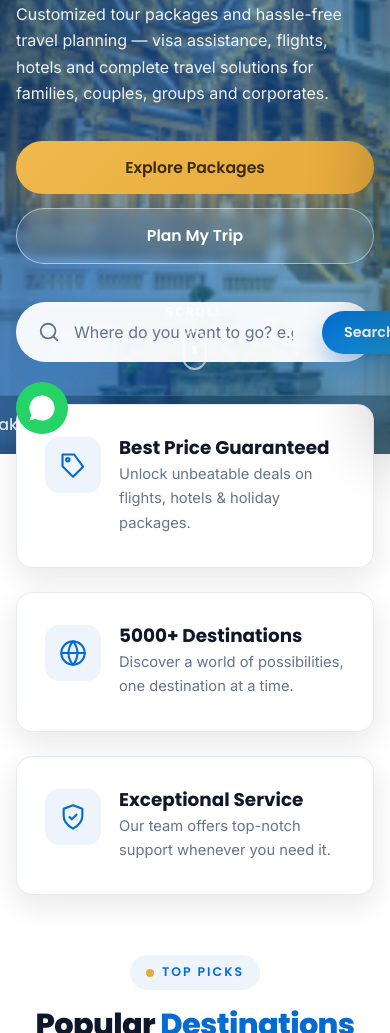
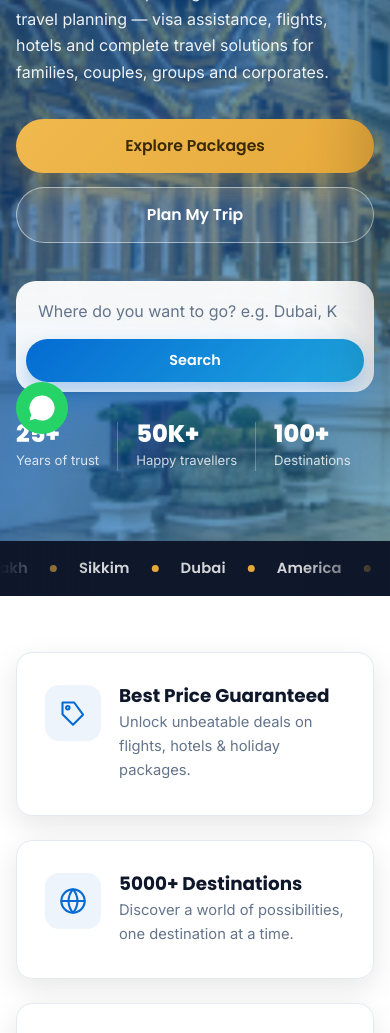
Before and after one commit to Arunendra21/vandana-travel-experts, a plain HTML site: page index.html in a window 390 px wide. Shown: the part 390-1423 px from the top of the page. Drawn offline with Linux system fonts and the light colour scheme.

Commit message:
Polish: fix hero/feature overlap, add animations, improve responsiveness
- Move destination strip out of hero into its own clean band (no more
  feature cards overlapping the scrolling tags / scroll indicator)
- Add hero entrance stagger, hero stat row, soft glow, floating media,
  animated section-title underlines
- Clip horizontal overflow at html level; stack hero search on mobile
- Reveal failsafe so content is never left hidden
- Contact: remove temporarily-closed Vashi office; point map to 1604, 16th Floor

Co-Authored-By: Claude Opus 4.8 <noreply@anthropic.com>

```diff
--- a/assets/css/style.css
+++ b/assets/css/style.css
@@ -43,7 +43,7 @@
 
 /* ---------- Reset ---------- */
 * { margin: 0; padding: 0; box-sizing: border-box; }
-html { scroll-behavior: smooth; -webkit-text-size-adjust: 100%; }
+html { scroll-behavior: smooth; -webkit-text-size-adjust: 100%; overflow-x: hidden; }
 body {
   font-family: var(--ff-body);
   color: var(--slate);
@@ -202,23 +202,38 @@ body.nav-open .nav__toggle span::after { top: 0; transform: rotate(-45deg); back
 .hero__search input { flex: 1; border: none; background: none; padding: 12px 6px; color: var(--navy); outline: none; }
 .hero__search input::placeholder { color: var(--slate-500); }
 
-/* Hero marquee tags */
-.hero__marquee { position: absolute; bottom: 0; left: 0; right: 0; padding: 16px 0; background: rgba(3, 40, 78, .35); backdrop-filter: blur(6px); border-top: 1px solid rgba(255, 255, 255, .12); overflow: hidden; }
-.marquee__track { display: flex; gap: 42px; width: max-content; animation: marquee 32s linear infinite; }
-.hero__marquee:hover .marquee__track { animation-play-state: paused; }
-.marquee__track span { display: inline-flex; align-items: center; gap: 10px; font-family: var(--ff-head); font-weight: 500; color: rgba(255, 255, 255, .85); white-space: nowrap; }
-.marquee__track span::before { content: ""; width: 6px; height: 6px; border-radius: 50%; background: var(--gold); }
-@keyframes marquee { to { transform: translateX(-50%); } }
+/* Hero stat row */
+.hero__stats { display: flex; gap: 34px; margin-top: 40px; flex-wrap: wrap; }
+.hero__stats li { display: flex; flex-direction: column; }
+.hero__stats b { font-family: var(--ff-head); font-weight: 800; font-size: 1.9rem; line-height: 1; color: #fff; }
+.hero__stats span { font-size: .82rem; color: rgba(255, 255, 255, .8); margin-top: 4px; }
+.hero__stats li + li { padding-left: 34px; border-left: 1px solid rgba(255, 255, 255, .25); }
 
-.hero__scroll { position: absolute; bottom: 84px; left: 50%; transform: translateX(-50%); z-index: 3; display: flex; flex-direction: column; align-items: center; gap: 8px; font-size: .72rem; letter-spacing: .2em; text-transform: uppercase; color: rgba(255,255,255,.7); }
-.hero__scroll .mouse { width: 24px; height: 40px; border: 2px solid rgba(255,255,255,.6); border-radius: 14px; position: relative; }
-.hero__scroll .mouse::before { content: ""; position: absolute; top: 7px; left: 50%; width: 4px; height: 8px; border-radius: 3px; background: #fff; transform: translateX(-50%); animation: mouseWheel 1.6s infinite; }
-@keyframes mouseWheel { 0%{opacity:0;transform:translate(-50%,0)} 40%{opacity:1} 80%{opacity:0;transform:translate(-50%,12px)} }
+/* Entrance stagger for hero content */
+@keyframes heroIn { from { opacity: 0; transform: translateY(30px); } to { opacity: 1; transform: none; } }
+.hero__inner > * { opacity: 0; animation: heroIn .85s var(--ease) both; }
+.hero__inner > *:nth-child(1) { animation-delay: .15s; }
+.hero__inner > *:nth-child(2) { animation-delay: .28s; }
+.hero__inner > *:nth-child(3) { animation-delay: .40s; }
+.hero__inner > *:nth-child(4) { animation-delay: .52s; }
+.hero__inner > *:nth-child(5) { animation-delay: .64s; }
+.hero__inner > *:nth-child(6) { animation-delay: .76s; }
+
+/* Scrolling destination strip (own band, no overlap) */
+.strip { background: var(--navy); overflow: hidden; padding: 15px 0; position: relative; z-index: 5; }
+.strip::before, .strip::after { content: ""; position: absolute; top: 0; bottom: 0; width: 90px; z-index: 2; pointer-events: none; }
+.strip::before { left: 0; background: linear-gradient(90deg, var(--navy), transparent); }
+.strip::after { right: 0; background: linear-gradient(-90deg, var(--navy), transparent); }
+.strip__track { display: flex; align-items: center; gap: 22px; width: max-content; animation: strip 34s linear infinite; }
+.strip:hover .strip__track { animation-play-state: paused; }
+.strip__track span { font-family: var(--ff-head); font-weight: 600; font-size: 1.05rem; color: rgba(255, 255, 255, .82); white-space: nowrap; letter-spacing: .01em; }
+.strip__track i { width: 7px; height: 7px; border-radius: 50%; background: var(--gold); flex-shrink: 0; }
+@keyframes strip { to { transform: translateX(-50%); } }
 
 /* =========================================================
    FEATURE STRIP
    ========================================================= */
-.features { position: relative; margin-top: -70px; z-index: 20; }
+.features { position: relative; padding: 74px 0; z-index: 20; }
 .features__grid { display: grid; grid-template-columns: repeat(3, 1fr); gap: 24px; }
 .feature-card {
   background: #fff; border-radius: var(--radius); padding: 32px 28px; box-shadow: var(--shadow);
@@ -474,6 +489,28 @@ body.nav-open .nav__toggle span::after { top: 0; transform: rotate(-45deg); back
 .reveal[data-delay="5"] { transition-delay: .5s; }
 @keyframes fadeUp { from { opacity: 0; transform: translateY(30px); } to { opacity: 1; transform: none; } }
 
+/* Animated underline under centered section titles */
+.section-head .section-title::after {
+  content: ""; display: block; width: 64px; height: 4px; border-radius: 4px; margin: 20px auto 0;
+  background: var(--grad-blue); transform: scaleX(0); transform-origin: center;
+  transition: transform .8s var(--ease) .25s;
+}
+.section-head.in .section-title::after { transform: scaleX(1); }
+
+/* Gentle floating for decorative media elements */
+@keyframes floaty { 0%, 100% { transform: translateY(0); } 50% { transform: translateY(-14px); } }
+.about-media__badge { animation: floaty 5.5s ease-in-out infinite; }
+.about-media__deco { animation: floaty 7s ease-in-out infinite; }
+@media (prefers-reduced-motion: reduce) { .about-media__badge, .about-media__deco { animation: none; } }
+
+/* Soft animated glow behind hero content */
+.hero__inner::before {
+  content: ""; position: absolute; width: 460px; height: 460px; left: -140px; top: -120px; z-index: -1;
+  background: radial-gradient(circle, rgba(31, 166, 223, .5), transparent 65%);
+  filter: blur(20px); animation: floaty 9s ease-in-out infinite; pointer-events: none;
+}
+.hero__inner { position: relative; }
+
 /* =========================================================
    MOBILE MENU + RESPONSIVE
    ========================================================= */
@@ -489,8 +526,8 @@ body.nav-open .nav__toggle span::after { top: 0; transform: rotate(-45deg); back
 @media (max-width: 900px) {
   .section { padding: 72px 0; }
   .pkg-grid { grid-template-columns: repeat(2, 1fr); }
-  .features__grid { grid-template-columns: 1fr; margin-top: 0; }
-  .features { margin-top: -50px; }
+  .features__grid { grid-template-columns: 1fr; }
+  .features { padding: 56px 0; }
   .about-split { grid-template-columns: 1fr; gap: 70px; }
   .about-copy .section-title { text-align: center; }
   .about-copy .section-head, .about-copy { text-align: center; }
@@ -537,6 +574,14 @@ body.nav-open .nav__toggle span::after { top: 0; transform: rotate(-45deg); back
   .contact-grid { grid-template-columns: 1fr; }
   .hero__actions { flex-direction: column; align-items: stretch; }
   .hero__actions .btn { width: 100%; }
+  .hero__stats { gap: 18px; margin-top: 30px; }
+  .hero__stats b { font-size: 1.5rem; }
+  .hero__stats li + li { padding-left: 18px; }
+  .hero__search { flex-wrap: wrap; border-radius: 20px; padding: 10px; }
+  .hero__search svg { display: none; }
+  .hero__search input { flex: 1 1 100%; padding: 10px 12px; text-align: center; }
+  .hero__search .btn { flex: 1 1 100%; }
+  .strip__track span { font-size: .92rem; }
   .about-media__badge { left: 0; }
   .contact-form { padding: 26px; }
   .cta-banner { padding: 54px 24px; }
--- a/assets/js/site.js
+++ b/assets/js/site.js
@@ -332,6 +332,11 @@
     document.querySelectorAll(".reveal:not(.in)").forEach(function (el) { if (revealObs) revealObs.observe(el); });
   }
   function initObservers() {
+    if (!("IntersectionObserver" in window)) {
+      document.querySelectorAll(".reveal").forEach(function (el) { el.classList.add("in"); });
+      document.querySelectorAll("[data-count]").forEach(countUp);
+      return;
+    }
     revealObs = new IntersectionObserver(function (entries) {
       entries.forEach(function (e) {
         if (e.isIntersecting) { e.target.classList.add("in"); revealObs.unobserve(e.target); }
@@ -346,6 +351,15 @@
       });
     }, { threshold: 0.4 });
     document.querySelectorAll("[data-stats]").forEach(function (s) { statObs.observe(s); });
+
+    // Failsafe: if nothing has revealed shortly after load (e.g. observer never
+    // fired), reveal everything so content is never left invisible.
+    setTimeout(function () {
+      if (!document.querySelector(".reveal.in")) {
+        document.querySelectorAll(".reveal").forEach(function (el) { el.classList.add("in"); });
+        document.querySelectorAll("[data-stats] [data-count]").forEach(countUp);
+      }
+    }, 1600);
   }
 
   /* ---------- Newsletter / contact form (front-end only) ---------- */
--- a/index.html
+++ b/index.html
@@ -36,16 +36,22 @@
           <input type="search" placeholder="Where do you want to go? e.g. Dubai, Kerala, Europe…" aria-label="Search destinations">
           <button class="btn btn--primary btn--sm" type="submit">Search</button>
         </form>
-      </div>
-    </div>
-    <div class="hero__scroll"><span>Scroll</span><span class="mouse"></span></div>
-    <div class="hero__marquee">
-      <div class="marquee__track">
-        <span>Europe</span><span>Australia</span><span>Ladakh</span><span>Sikkim</span><span>Dubai</span><span>America</span><span>Japan</span><span>Kerala</span><span>Bhutan</span><span>Thailand</span><span>Kashmir</span><span>Ooty</span>
-        <span>Europe</span><span>Australia</span><span>Ladakh</span><span>Sikkim</span><span>Dubai</span><span>America</span><span>Japan</span><span>Kerala</span><span>Bhutan</span><span>Thailand</span><span>Kashmir</span><span>Ooty</span>
+        <ul class="hero__stats">
+          <li><b>25+</b><span>Years of trust</span></li>
+          <li><b>50K+</b><span>Happy travellers</span></li>
+          <li><b>100+</b><span>Destinations</span></li>
+        </ul>
       </div>
     </div>
   </section>
+
+  <!-- ============ MARQUEE STRIP ============ -->
+  <div class="strip">
+    <div class="strip__track">
+      <span>Europe</span><i></i><span>Australia</span><i></i><span>Ladakh</span><i></i><span>Sikkim</span><i></i><span>Dubai</span><i></i><span>America</span><i></i><span>Japan</span><i></i><span>Kerala</span><i></i><span>Bhutan</span><i></i><span>Thailand</span><i></i><span>Kashmir</span><i></i><span>Ooty</span><i></i>
+      <span>Europe</span><i></i><span>Australia</span><i></i><span>Ladakh</span><i></i><span>Sikkim</span><i></i><span>Dubai</span><i></i><span>America</span><i></i><span>Japan</span><i></i><span>Kerala</span><i></i><span>Bhutan</span><i></i><span>Thailand</span><i></i><span>Kashmir</span><i></i><span>Ooty</span><i></i>
+    </div>
+  </div>
 
   <!-- ============ FEATURE STRIP ============ -->
   <section class="features">
```
Also changed, not shown: contact.html (+1 -5 lines).
